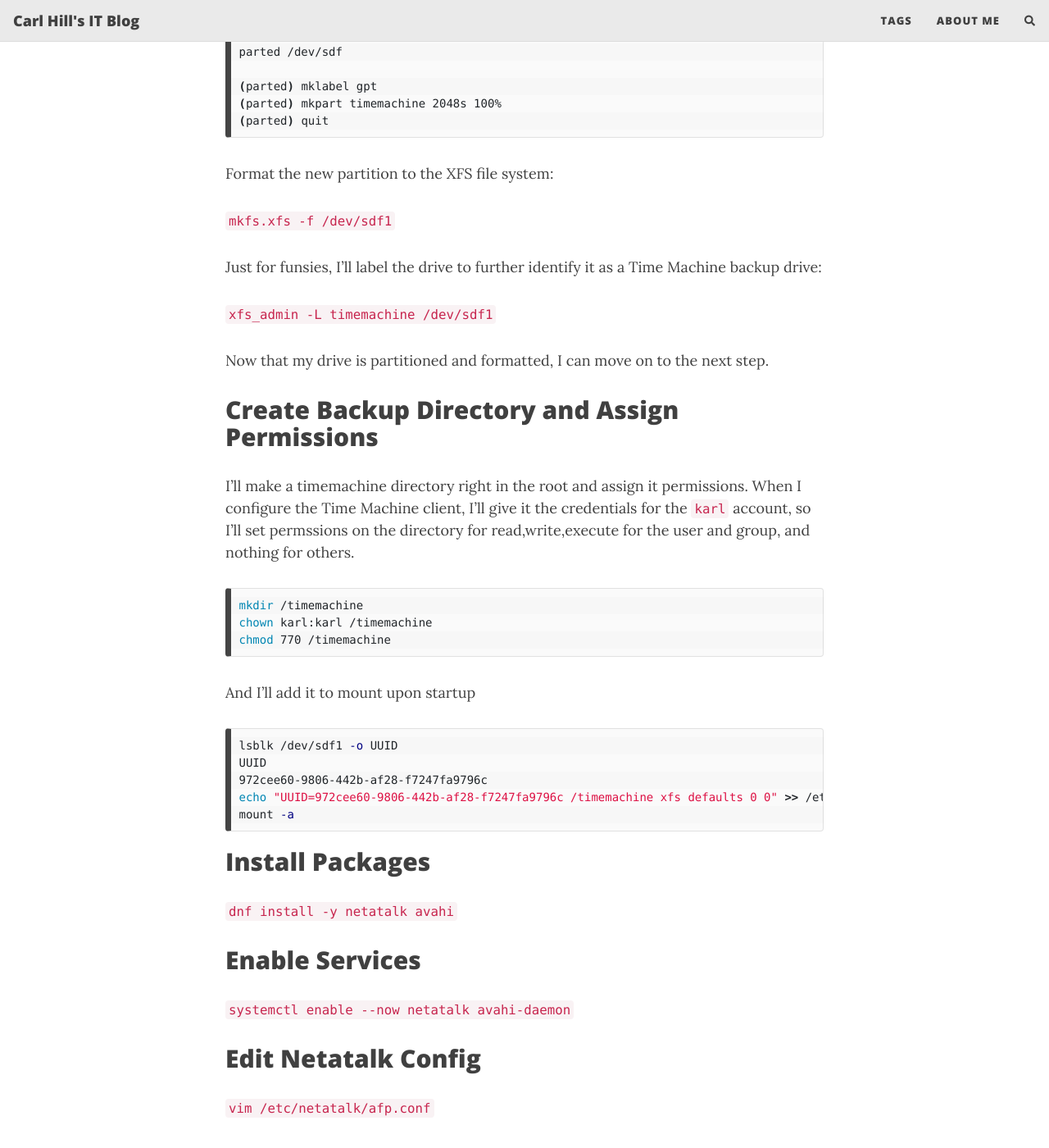
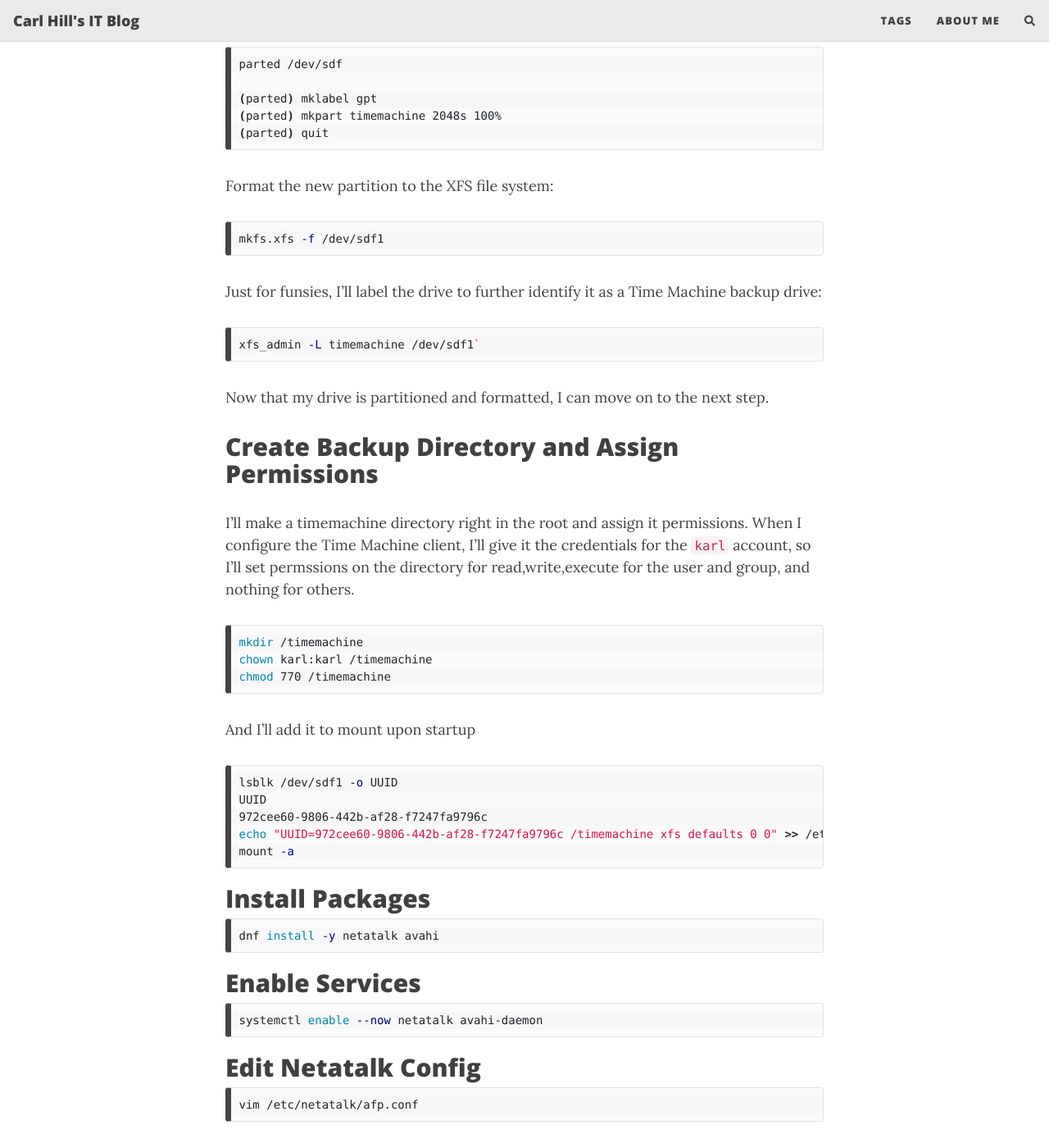
Before and after one commit to carlhillit/blog, a Jekyll site: the page built from _posts/2021-12-17-LinuxServerTimeMachineBackup.md, in a window 1280 px wide and 1400 px high, scrolled down 2127 px. Shown: the whole window at 82% size. Built offline with Jekyll 4.4.1, drawn with Linux system fonts in a browser that asks for light colours; nearby versions of some CDN libraries; comment, search, counter and statistics services are not loaded; some of the changed text lies outside the part shown.

Commit message:
new post

`````diff
--- a/_posts/2021-12-17-LinuxServerTimeMachineBackup.md
+++ b/_posts/2021-12-17-LinuxServerTimeMachineBackup.md
@@ -28,7 +28,9 @@ I have a spare hard drive that I've dedicated to Time Machine backups that I've
 
 I can identify the drive by Model and Serial Number or World Wide Name (WWN).
 
-`lsblk -o NAME,MODEL,SERIAL,WWN`
+````bash
+lsblk -o NAME,MODEL,SERIAL,WWN
+````
 
 The Model, Serial Number, and WWN are printed on the drive's label, so I can confirm that the drive's name is **sdf**.
 
@@ -79,11 +81,15 @@ parted /dev/sdf
 
 Format the new partition to the XFS file system:
 
-`mkfs.xfs -f /dev/sdf1`
+````bash
+mkfs.xfs -f /dev/sdf1
+````
 
 Just for funsies, I'll label the drive to further identify it as a Time Machine backup drive:
 
-`xfs_admin -L timemachine /dev/sdf1`
+````bash
+xfs_admin -L timemachine /dev/sdf1`
+````
 
 Now that my drive is partitioned and formatted, I can move on to the next step.
 
@@ -109,15 +115,21 @@ mount -a
 
 ## Install Packages
 
-`dnf install -y netatalk avahi`
+````bash
+dnf install -y netatalk avahi
+````
 
 ## Enable Services
 
-`systemctl enable --now netatalk avahi-daemon`
+````bash
+systemctl enable --now netatalk avahi-daemon
+````
 
 ## Edit Netatalk Config
 
-`vim /etc/netatalk/afp.conf`
+````bash
+vim /etc/netatalk/afp.conf
+````
 
 Add a section for your Time Machine:
 
`````
